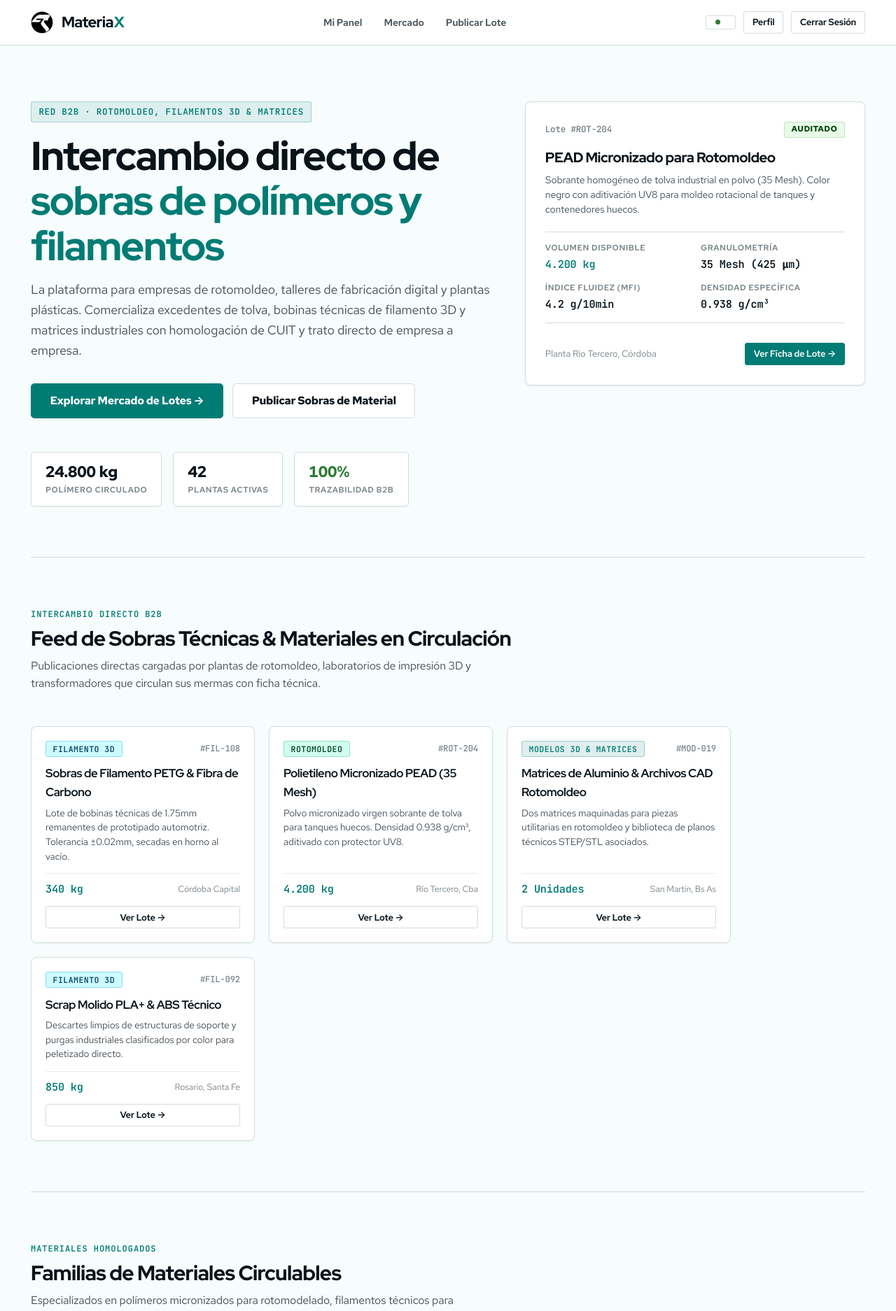
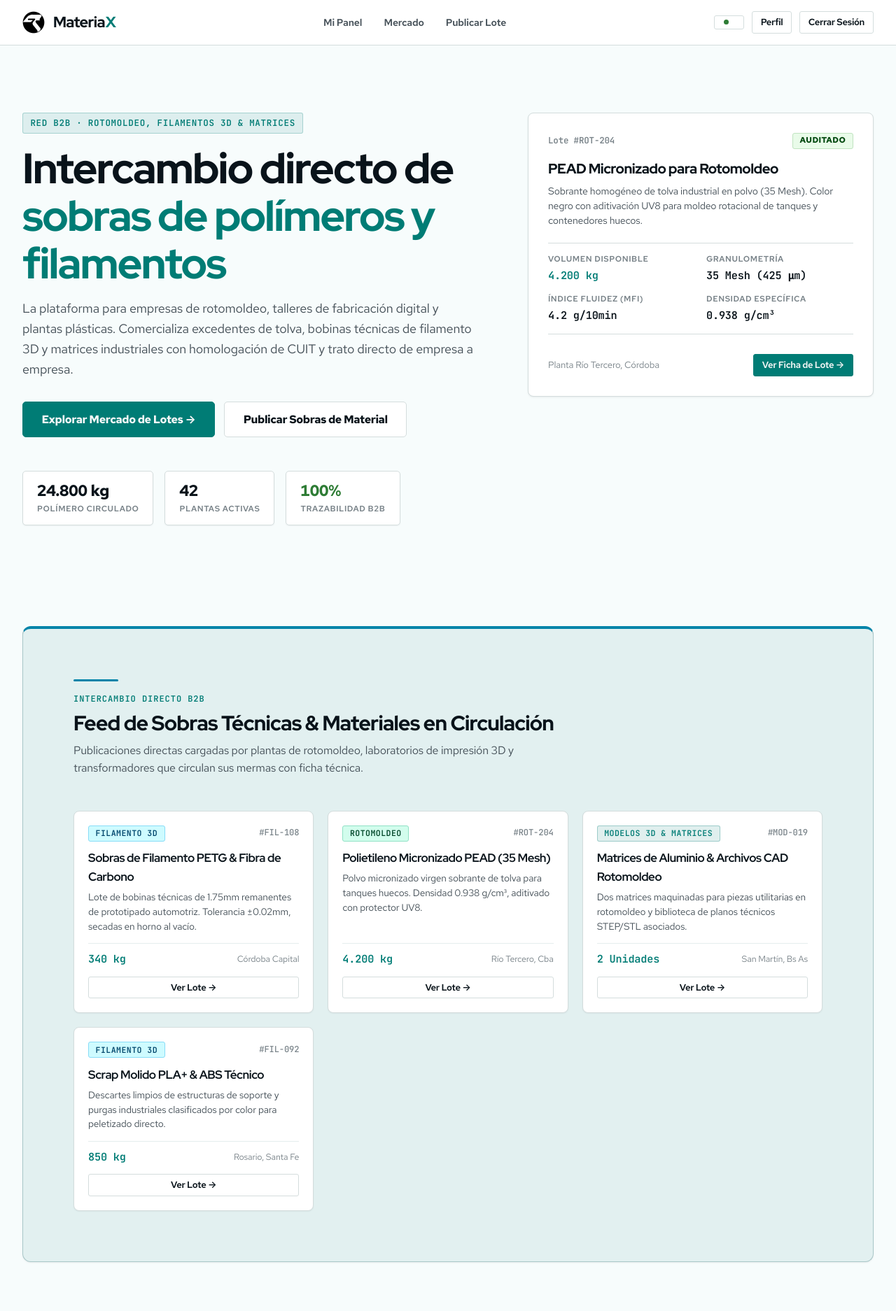
Before and after one commit to manurisolo2-blip/MateriaxPro, a CodeIgniter 4 app: the page made by app/Views/welcome_message.php in a window 1280 px wide. Shown: the top 1874 px of the page at 70% size. Run offline with PHP 8.4 and a stand-in for CodeIgniter, Linux system fonts and the light colour scheme; the template is opened without the code that fills it, so the values that code supplies are empty; some libraries are stand-ins or nearby versions.

Commit message:
style(ui): ampliar ancho de pagina a 1560px e incorporar divisores de color y fondos alternados en secciones

```diff
--- a/app/Views/welcome_message.php
+++ b/app/Views/welcome_message.php
@@ -175,7 +175,8 @@
 </section>
 
 <!-- 2. TABLÓN TÁCTIL: SOBRAS DE FILAMENTO & LOTES ACTIVOS EN LA RED -->
-<section class="content-section" id="feed" aria-labelledby="heading-feed">
+<section class="content-section section-alt" id="feed" aria-labelledby="heading-feed">
+  <div class="section-divider-bar"></div>
   <div class="section-heading">
     <span class="section-kicker">Intercambio Directo B2B</span>
     <h2 class="section-title" id="heading-feed">Feed de Sobras Técnicas & Materiales en Circulación</h2>
@@ -208,6 +209,7 @@
 
 <!-- 3. CATEGORÍAS INDUSTRIALES -->
 <section class="content-section" id="categorias" aria-labelledby="heading-categorias">
+  <div class="section-divider-bar"></div>
   <div class="section-heading">
     <span class="section-kicker">Materiales Homologados</span>
     <h2 class="section-title" id="heading-categorias">Familias de Materiales Circulables</h2>
@@ -230,7 +232,8 @@
 </section>
 
 <!-- 4. ECOSISTEMA Y OPERACIÓN DE LA RED -->
-<section class="content-section" id="ecosistema" aria-labelledby="heading-ecosistema">
+<section class="content-section section-alt" id="ecosistema" aria-labelledby="heading-ecosistema">
+  <div class="section-divider-bar"></div>
   <div class="section-heading">
     <span class="section-kicker">Confianza & Verificación</span>
     <h2 class="section-title" id="heading-ecosistema">Cómo Opera la Red entre Empresas</h2>
@@ -271,7 +274,8 @@
 <?php endif; ?>
 
 <!-- 6. MÉTRICAS DE IMPACTO INDUSTRIAL -->
-<section class="content-section" id="metricas" aria-labelledby="heading-metricas">
+<section class="content-section section-success" id="metricas" aria-labelledby="heading-metricas">
+  <div class="section-divider-bar"></div>
   <div class="section-heading">
     <span class="section-kicker">Métricas Verificadas</span>
     <h2 class="section-title" id="heading-metricas">Impacto Acumulado en la Red</h2>
@@ -290,7 +294,8 @@
 
 <!-- 7. ENTREGABLES INSTITUCIONALES HITO 1 -->
 <section class="content-section" style="margin-bottom: var(--space-md);" aria-label="Resumen de entregables académicos">
-  <div class="card">
+  <div class="section-divider-bar"></div>
+  <div class="card" style="margin-bottom: 0;">
     <div class="card-header">
       <h3 class="card-title">Resumen de Entregables — Hito 1</h3>
       <span style="font-size: 0.82rem; color: var(--color-ink-muted); font-weight: 700; font-family: var(--font-mono);">Instituto Técnico Río Tercero &middot; 6° B</span>
@@ -317,7 +322,8 @@
 </section>
 
 <!-- 8. CONTACTO INSTITUCIONAL -->
-<section class="content-section" id="contacto" style="padding-bottom: var(--space-xl);" aria-labelledby="heading-contacto">
+<section class="content-section section-alt" id="contacto" style="padding-bottom: var(--space-xl);" aria-labelledby="heading-contacto">
+  <div class="section-divider-bar"></div>
   <div class="section-heading">
     <span class="section-kicker">Mesa de Ayuda</span>
     <h2 class="section-title" id="heading-contacto">Contacto & Soporte Técnico de la Red</h2>
--- a/public/css/materiax.css
+++ b/public/css/materiax.css
@@ -135,9 +135,9 @@ button, .btn, a, input, select, textarea {
 }
 
 .nav-container {
-  max-width: 1240px;
+  max-width: var(--container-max-width, 1560px);
   margin: 0 auto;
-  padding: 0.85rem 1.5rem;
+  padding: 0.85rem 2rem;
   display: flex;
   align-items: center;
   justify-content: space-between;
@@ -227,13 +227,13 @@ button, .btn, a, input, select, textarea {
   flex-shrink: 0;
 }
 
-/* --- CONTENEDOR PRINCIPAL --- */
+/* --- CONTENEDOR PRINCIPAL AMPLIO (HIGH-PRODUCTIVITY WORKBENCH WIDTH) --- */
 .main-wrapper {
   flex: 1;
-  max-width: 1240px;
+  max-width: var(--container-max-width, 1560px);
   width: 100%;
   margin: 0 auto;
-  padding: var(--space-lg) var(--space-md) var(--space-2xl);
+  padding: var(--space-xl) 2rem var(--space-3xl);
 }
 
 /* --- ALERTAS FLASH ACCESIBLES --- */
@@ -667,8 +667,8 @@ button, .btn, a, input, select, textarea {
 /* --- HERO MACROSTRUCTURE: WORKBENCH / SPEC-SHEET FEED (HALLMARK) --- */
 .hero-wrapper {
   display: grid;
-  grid-template-columns: minmax(0, 1.15fr) minmax(0, 0.85fr); /* Gate 50: minmax(0, 1fr) */
-  gap: var(--space-xl);
+  grid-template-columns: minmax(0, 1.25fr) minmax(0, 0.95fr); /* Gate 50: minmax(0, 1fr) */
+  gap: var(--space-2xl);
   align-items: start;
   padding: var(--space-xl) 0 var(--space-2xl);
 }
@@ -804,9 +804,14 @@ button, .btn, a, input, select, textarea {
 /* --- FEED DE INTERCAMBIO TÉCNICO B2B (COMMUNITY / FEED-LED) --- */
 .exchange-feed-grid {
   display: grid;
-  grid-template-columns: repeat(auto-fit, minmax(0, 320px));
+  grid-template-columns: repeat(auto-fit, minmax(290px, 1fr));
   gap: 1.25rem;
   margin-top: var(--space-md);
+}
+@media (min-width: 1300px) {
+  .exchange-feed-grid {
+    grid-template-columns: repeat(4, minmax(0, 1fr));
+  }
 }
 
 .exchange-card {
@@ -818,7 +823,7 @@ button, .btn, a, input, select, textarea {
   flex-direction: column;
   justify-content: space-between;
   box-shadow: var(--shadow-hairline);
-  transition: border-color var(--dur-fast) ease;
+  transition: border-color var(--dur-fast) ease, transform var(--dur-fast) ease;
 }
 .exchange-card:hover {
   border-color: var(--color-accent);
@@ -847,10 +852,43 @@ button, .btn, a, input, select, textarea {
   margin-bottom: 0.85rem;
 }
 
-/* --- SECCIONES Y GRIDS DE CONTENIDO --- */
+/* --- SECCIONES Y RITMO ESTRUCTURAL CON COLOR DIVISOR (HALLMARK) --- */
 .content-section {
-  padding: var(--space-2xl) 0;
-  border-top: 1px solid var(--color-rule);
+  padding: var(--space-2xl) var(--space-2xl);
+  margin: var(--space-2xl) 0;
+  border-radius: var(--radius-lg);
+  background-color: var(--color-paper-surface);
+  border: 1px solid var(--color-rule);
+  border-top: 4px solid var(--color-section-divider); /* Color distintivo para dividir secciones */
+  box-shadow: var(--shadow-card);
+  position: relative;
+}
+
+/* Variante Alternada con Fondo Técnico de Color Distintivo */
+.content-section.section-alt {
+  background-color: var(--color-section-bg-alt);
+  border-color: var(--color-section-border-alt);
+  border-top: 4px solid var(--color-section-divider-cyan); /* Separador cian para secciones alternadas */
+}
+
+/* Variante Auditada con Barra Verde de Trazabilidad */
+.content-section.section-success {
+  border-top: 4px solid var(--color-success);
+}
+
+/* Barra decorativa de color para enfatizar transiciones de sección */
+.section-divider-bar {
+  height: 3px;
+  width: 64px;
+  background-color: var(--color-accent);
+  border-radius: var(--radius-xs);
+  margin-bottom: var(--space-sm);
+}
+.section-alt .section-divider-bar {
+  background-color: var(--color-signal-cyan);
+}
+.section-success .section-divider-bar {
+  background-color: var(--color-success);
 }
 .section-heading {
   text-align: left;
@@ -1055,7 +1093,7 @@ button, .btn, a, input, select, textarea {
   color: var(--color-ink-2);
 }
 .footer-container {
-  max-width: 1240px;
+  max-width: var(--container-max-width, 1560px);
   margin: 0 auto;
   display: flex;
   justify-content: space-between;
@@ -1089,6 +1127,10 @@ button, .btn, a, input, select, textarea {
 }
 
 @media (max-width: 768px) {
+  .content-section {
+    padding: var(--space-xl) var(--space-md);
+    margin: var(--space-lg) 0;
+  }
   .nav-container {
     flex-direction: column;
     align-items: stretch;
--- a/public/css/tokens.css
+++ b/public/css/tokens.css
@@ -18,6 +18,13 @@
   --color-accent-ink: oklch(98% 0 0);
   --color-signal-cyan: oklch(56% 0.13 220);
   --color-focus: oklch(52% 0.14 188);
+
+  /* --- RITMO DE SECCIONES & DIVISORES DE COLOR --- */
+  --container-max-width: 1560px;
+  --color-section-divider: oklch(51.8% 0.112 188.4);
+  --color-section-divider-cyan: oklch(56% 0.13 220);
+  --color-section-bg-alt: color-mix(in oklch, var(--color-accent) 4.5%, var(--color-paper-2));
+  --color-section-border-alt: color-mix(in oklch, var(--color-accent) 22%, var(--color-rule));
 
   /* --- COMPATIBILIDAD CON PROPIEDADES ANTERIORES --- */
   --bg-main: var(--color-paper);
@@ -64,7 +71,7 @@
   --text-xl: 1.5rem;
   --text-2xl: 1.875rem;
   --text-3xl: 2.25rem;
-  --text-display: clamp(2.2rem, 4.2vw + 0.5rem, 3.6rem);
+  --text-display: clamp(2.3rem, 4.4vw + 0.5rem, 3.8rem);
 
   /* --- ESPACIADO 4-PT ESCALONADO --- */
   --space-3xs: 0.25rem;
```
Also changed, not shown: tokens.css (+8 -1 lines).
